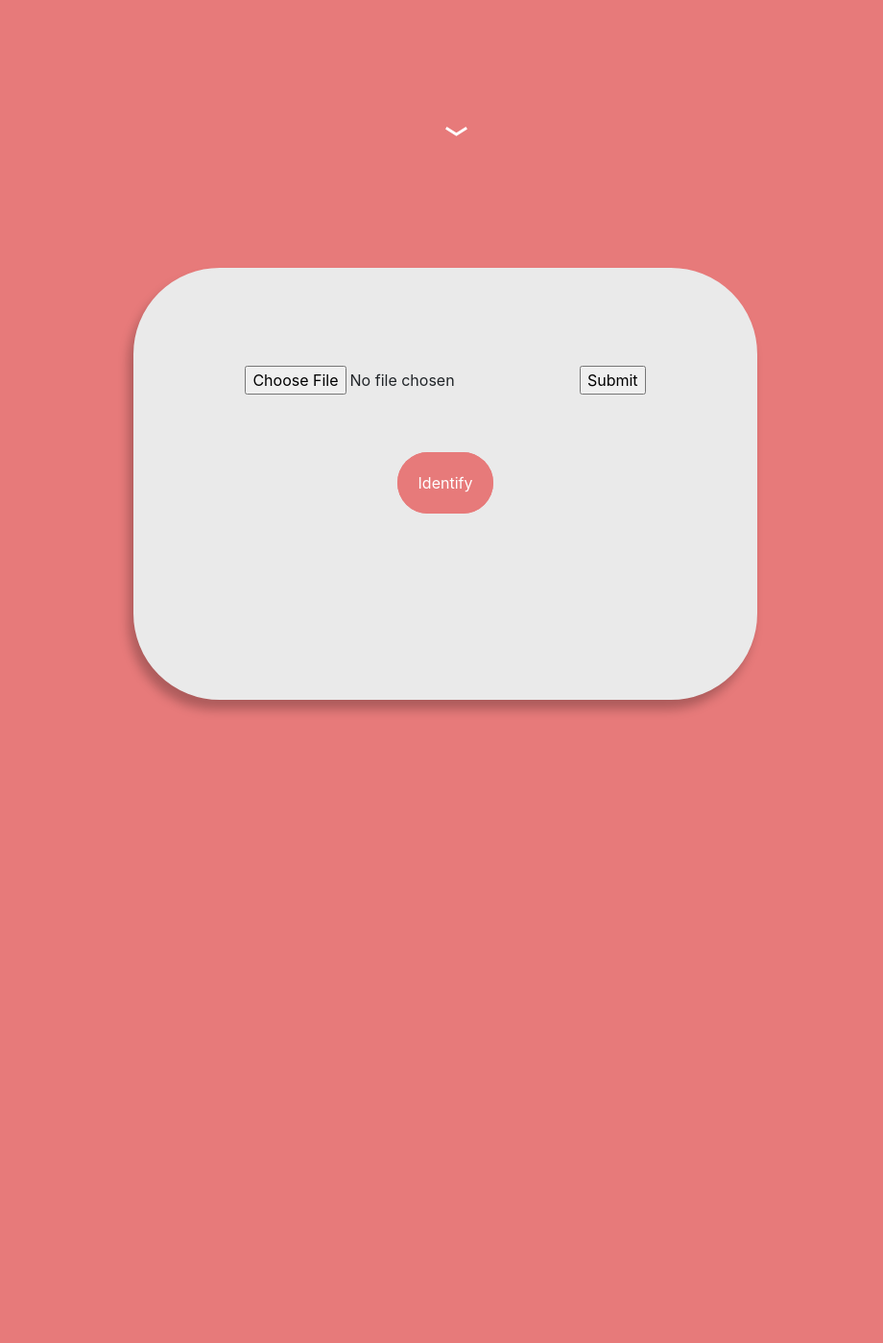
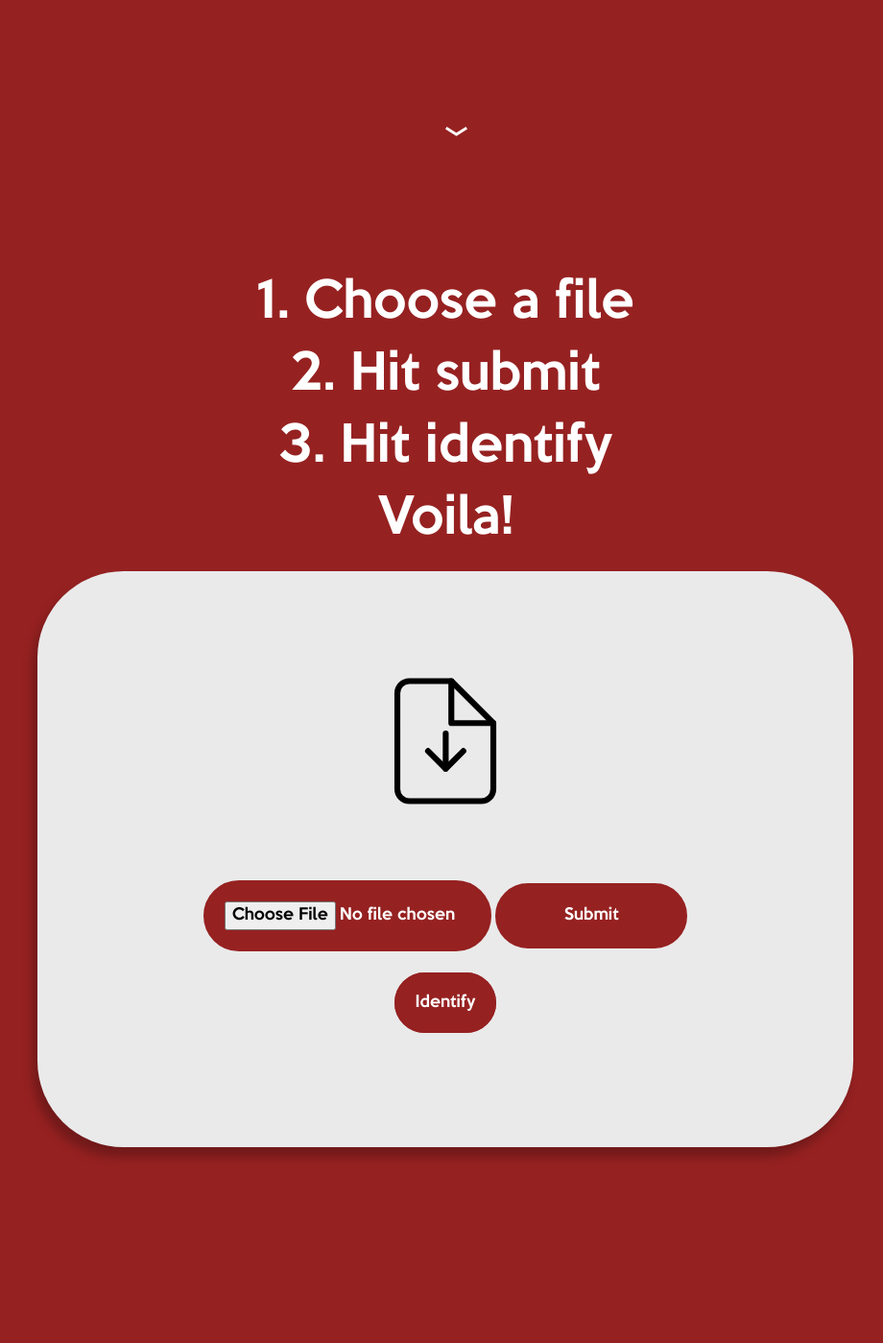
Before and after one commit to petrenk0n/Hungo, a Flask app: page / in a window 1280 px wide. Shown: the part 637-2036 px from the top of the page at 96% size, without its empty margins (176-1096 px from the left). Before the commit the page ends 1380 px from the top, so only its background shows below. Run offline with Flask 2, Linux system fonts and the light colour scheme; some libraries are stand-ins or nearby versions; grey boxes are pictures that could not be loaded.

Commit message:
Update design

```diff
--- a/static/style.css
+++ b/static/style.css
@@ -1,6 +1,12 @@
 html, body {
     height: 100%;
     max-width: auto;
+    scroll-behavior: smooth;
+}
+
+@font-face {
+    font-family: "KeepCalm-Medium";
+    src: url("KeepCalm-Medium.woff");
 }
 
 .hungoLogo {
@@ -12,17 +18,18 @@ html, body {
     padding-left: 150px;
     padding-top: 50px;
     font-size: 44px;
-
+    cursor: url(/static/pizzaCursor.png), default;
 }
 
-.cursor {
-    cursor: url(pizzaCursor.png), default !important;
+.explanationParagraph p {
+    z-index: 1;
     position: absolute;
-}
-
-@font-face {
+    top: 45%;
+    left: 35%;
     font-family: "KeepCalm-Medium";
-    src: url("KeepCalm-Medium.woff");
+    font-size: 64px;
+    color: white;
+    line-height: normal;
 }
 
 .scrollArrow {
@@ -46,47 +53,72 @@ html, body {
     filter:brightness(60%);
 }
 
-.explanationParagraph p {
-    z-index: 1;
-    position: absolute;
-    top: 45%;
-    left: 35%;
-    font-family: "KeepCalm-Medium";
-    font-size: 64px;
-    color: white;
-    line-height: normal;
-}
-
 .dropImageZone {
     border: 2px solid #EAEAEA;
     background: #EAEAEA;
     border-radius: 90px;
     padding: 100px;
-    width: 650px;
-    height: 450px;
+    width: 850px;
+    height: 600px;
     text-align: center;
     box-shadow: -5px 10px 11px rgba(0, 0, 0, 0.25);
 }
 
-.secondSection {
-    height: 1000px;
-    margin-top: -10px;
-    padding-top: 280px;
-    padding-bottom: 280px;
-    background:#E77A7A;
+.dropFileImg {
+    height: 150px;
+    margin-bottom: 20px;
+
 }
 
-.identifyButton a {
-    text-decoration: none;
-    border: 2px solid #E77A7A;
+input[type="file"] {
+    font-family: "KeepCalm-Medium";
+    border: 2px solid #962121;
+    border-radius: 90px;
+    padding: 20px;
+    margin-top: 50px;
+    width: 300px;
+    background: #962121;
+    color: white;
+}
+
+input[type="submit"] {
+    font-family: "KeepCalm-Medium";
+    border: 2px solid #962121;
     border-radius: 90px;
     padding: 20px;
     margin-top: 50px;
     width: 200px;
-    background: #E77A7A;
+    background: #962121;
     color: white;
 }
 
+.steps {
+    color: white;
+    font-family: "KeepCalm-Medium";
+    text-align: center;
+    font-size: 50px;
+}
+
+.identifyButton a {
+    font-family: "KeepCalm-Medium";
+    text-decoration: none;
+    border: 2px solid #962121;
+    border-radius: 90px;
+    padding: 20px;
+    margin-top: 50px;
+    width: 200px;
+    background: #962121;
+    color: white;
+}
+
+.secondSection {
+    height: 1400px;
+    margin-top: -10px;
+    padding-top: 280px;
+    padding-bottom: 280px;
+    background:#962121;
+}
+
 .spacer {
-    margin: 80px;
+    margin: 40px;
 }
--- a/templates/index.html
+++ b/templates/index.html
@@ -23,6 +23,7 @@
     <video autoplay muted loop id="foodVideo">
       <source src="../static/video.mp4" type="video/mp4">
     </video>
+
     <!-- Explanation paragraph -->
     <div class="explanationParagraph">
       <p>Find new restaurants <br> from food images.</p>
@@ -30,16 +31,24 @@
   </div>
 
   <!-- Scroll arrow -->
-  <div class="scrollArrow">
-    <img src="../static/scroll.svg" alt="scrolImg" id="arrowImage">
-  </div>
+  <a href="#down">
+    <div class="scrollArrow" id="down">
+      <img src="../static/scroll.svg" alt="scrolImg" id="arrowImage">
+    </div>
+  </a>
 
   <!-- Drag and drop zone -->
   <div class="secondSection">
+    <p class="steps">
+      1. Choose a file <br> 2. Hit submit <br> 3. Hit identify <br> Voila!
+    </p>
     <div class="dropImageZone container">
+      <img src="/static/drop-file.svg" class="dropFileImg">
       <form method=POST enctype=multipart/form-data action ="{{url_for('upload')}}">
-        <input type=file name=photo>
-        <input type="submit">
+        <div class="form-group">
+          <input type=file name=photo>
+          <input type="submit">
+        </div>
       </form>
       <div class="spacer"></div>
       <div class="identifyButton">
```
Also changed, not shown: static/pizzaCursor.png.
